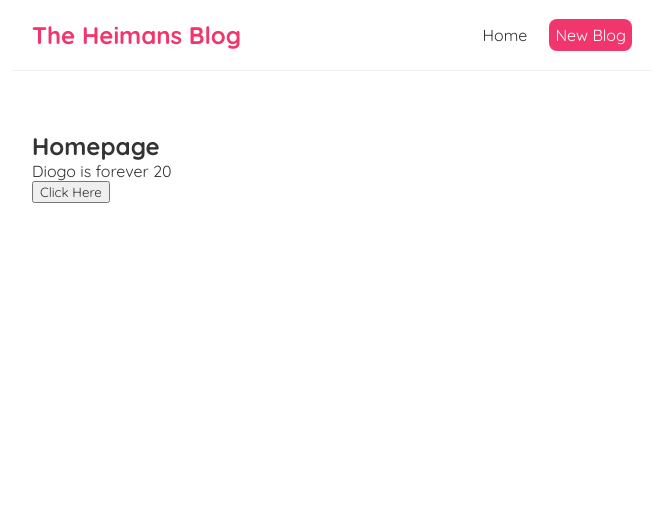
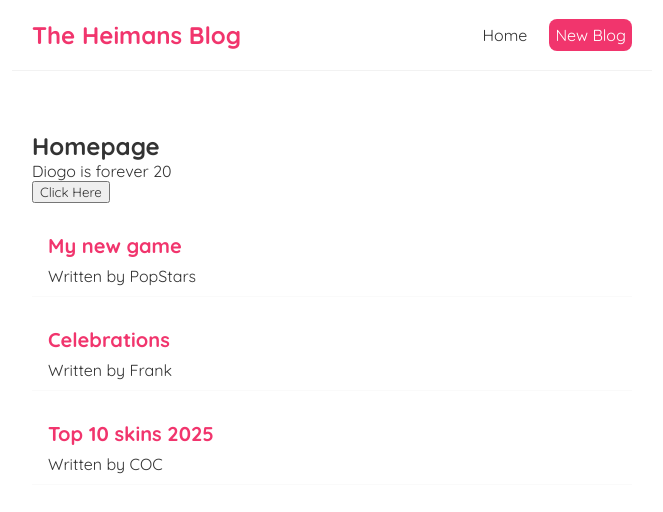
Before and after one commit to laksoo11/React-Blog, a React (Create React App) app: page / in a window 1280 px wide. Shown: the top 512 px of the page, without its empty margins (308-971 px from the left). Built offline with nearby package versions, Linux system fonts and the light colour scheme.

Commit message:
Outputting Lists and added some css

```diff
--- a/src/Home.js
+++ b/src/Home.js
@@ -1,7 +1,16 @@
 import { useState } from "react";
+
 const Home = () => {
-    const [name, setName] = useState('Diogo');
+    const [name, setName] = useState('Diogo'); // initial state
     const [num, setNum] =useState(20);
+
+    const [blogs, setBlogs] = useState([
+        {title: 'My new game', body: 'GPA 5', author: 'PopStars', id:'1'},
+        {title: 'Celebrations', body: 'Party all night', author: 'Frank', id:'2'},
+        {title: 'Top 10 skins 2025', body: 'Best skins to get now', author: 'COC', id:'3'}
+
+
+    ]);
 
 
 
@@ -12,19 +21,23 @@ const Home = () => {
 
     }
 
-    // const handleClickAgain = (name, e) => {
-    //     console.log('Hello' + name, e.target);
-    // }
 
-    return (
-        <div className="home">
-            <h2>Homepage</h2>
-            <p>{name} is forever {num}</p>
-            <button onClick={handleClick}>Click Here</button>
-            {/* <button onClick={(e) => handleClickAgain('Wizard', e)}>Click Here Again</button> */}
+  return (
+    <div className="home">
+        <h2>Homepage</h2>
+        {<p>{name} is forever {num}</p> }
+        <button onClick={handleClick}>Click Here</button>
+        {/* <button onClick={(e) => handleClickAgain('Wizard', e)}>Click Here Again</button>  */}
 
-        </div>
+        {blogs.map((blog) => (
+            <div className="blog-preview" key={blog.id}>
+                <h2>{blog.title}</h2>
+                <p>Written by {blog.author}</p>
+            </div>
+        ))}
+    </div>
     );
 }
 
+
 export default Home;
--- a/src/index.css
+++ b/src/index.css
@@ -41,3 +41,18 @@
   margin: 40px auto;
   padding: 20px;
 }
+
+/* blog previews / list */
+.blog-preview {
+  padding: 10px 16px;
+  margin: 20px 0;
+  border-bottom: 1px solid #fafafa;
+}
+.blog-preview:hover {
+  box-shadow: 1px 3px 5px rgba(0,0,0,0.1);
+}
+.blog-preview h2 {
+  font-size: 20px;
+  color: #f1356d;
+  margin-bottom: 8px;
+}
```
